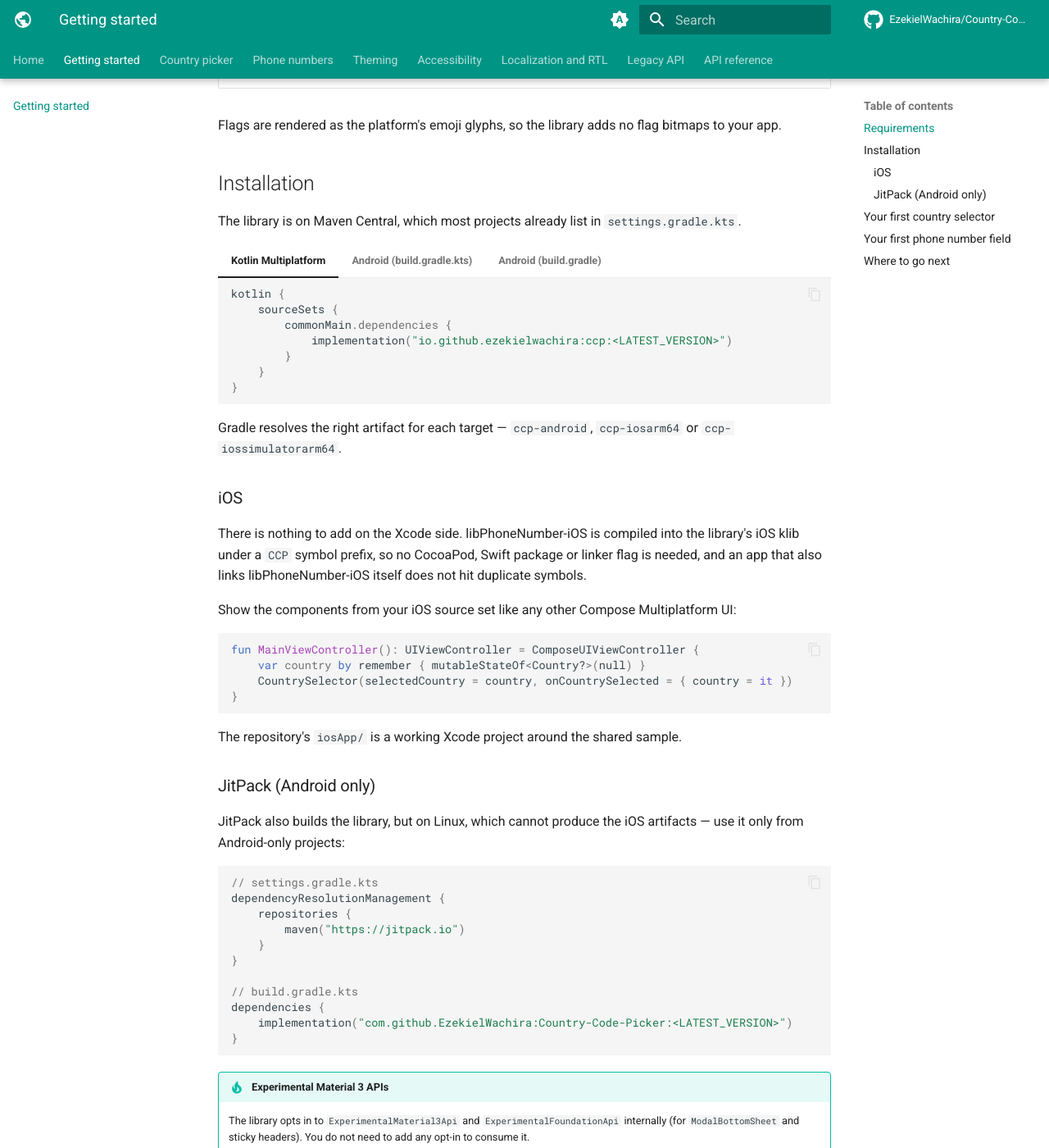
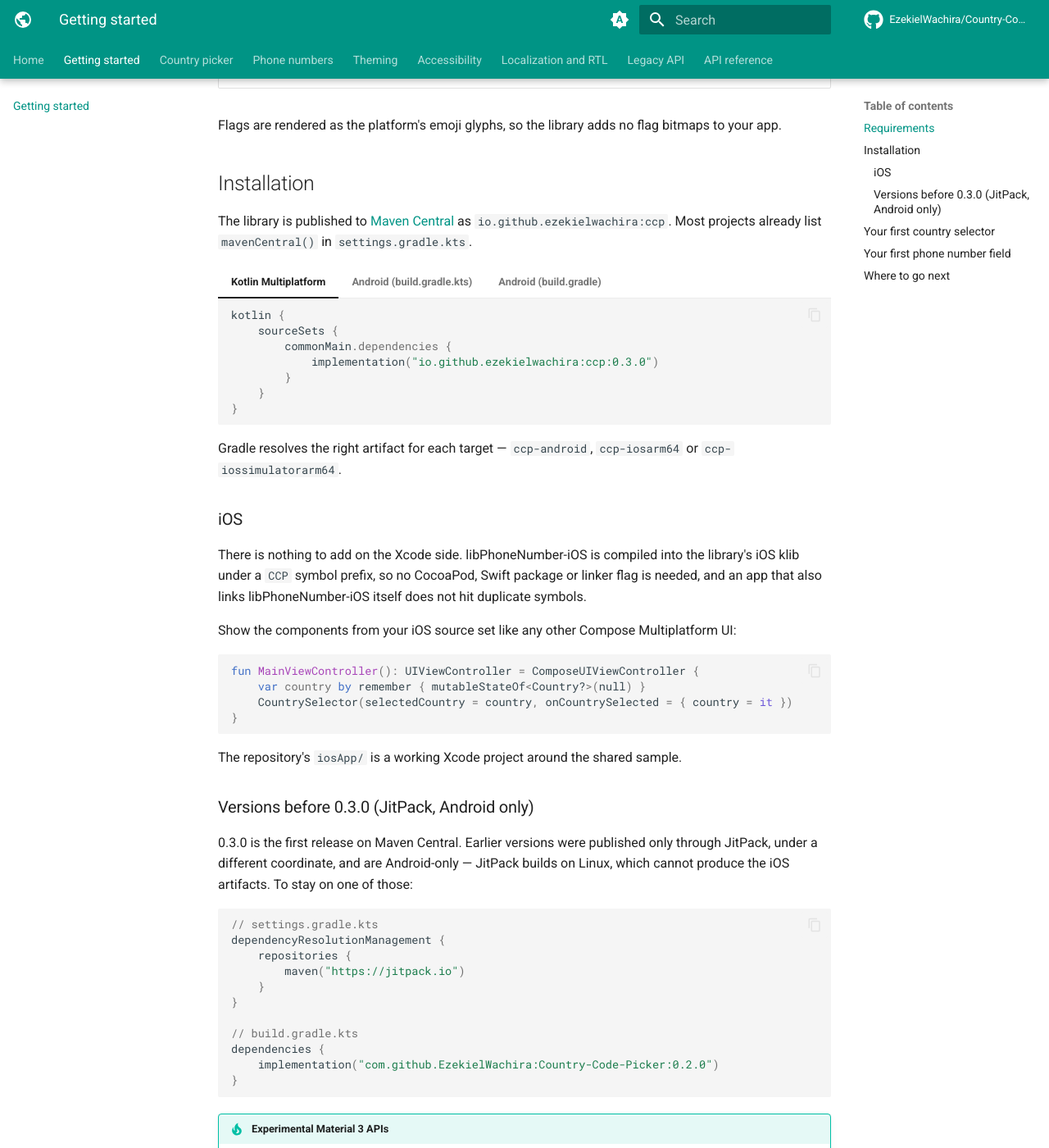
Before and after one commit to EzekielWachira/Country-Code-Picker, an MkDocs documentation site: the page built from docs/getting-started.md, in a window 1280 px wide and 1400 px high, scrolled down 419 px. Shown: the whole window at 82% size. Built offline with MkDocs 1.6.1 and Material for MkDocs 9.7.7, drawn with Linux system fonts in a browser that asks for light colours; comment, search, counter and statistics services are not loaded.

Commit message:
docs: point the README and site at Maven Central instead of JitPack
0.3.0 is on Maven Central, so the badge, the installation sections, the
site's footer link and the dependency snippets now name
io.github.ezekielwachira:ccp:0.3.0. JitPack stays documented only as where
versions before 0.3.0 live, under their old Android-only coordinate.

Co-Authored-By: Claude Fable 5.1 <noreply@anthropic.com>

````diff
--- a/docs/getting-started.md
+++ b/docs/getting-started.md
@@ -13,7 +13,8 @@ Flags are rendered as the platform's emoji glyphs, so the library adds no flag b
 
 ## Installation
 
-The library is on Maven Central, which most projects already list in `settings.gradle.kts`.
+The library is published to [Maven Central](https://central.sonatype.com/artifact/io.github.ezekielwachira/ccp)
+as `io.github.ezekielwachira:ccp`. Most projects already list `mavenCentral()` in `settings.gradle.kts`.
 
 === "Kotlin Multiplatform"
 
@@ -21,7 +22,7 @@ The library is on Maven Central, which most projects already list in `settings.g
     kotlin {
         sourceSets {
             commonMain.dependencies {
-                implementation("io.github.ezekielwachira:ccp:<LATEST_VERSION>")
+                implementation("io.github.ezekielwachira:ccp:0.3.0")
             }
         }
     }
@@ -31,7 +32,7 @@ The library is on Maven Central, which most projects already list in `settings.g
 
     ```kotlin
     dependencies {
-        implementation("io.github.ezekielwachira:ccp:<LATEST_VERSION>")
+        implementation("io.github.ezekielwachira:ccp:0.3.0")
     }
     ```
 
@@ -39,7 +40,7 @@ The library is on Maven Central, which most projects already list in `settings.g
 
     ```groovy
     dependencies {
-        implementation 'io.github.ezekielwachira:ccp:<LATEST_VERSION>'
+        implementation 'io.github.ezekielwachira:ccp:0.3.0'
     }
     ```
 
@@ -63,10 +64,11 @@ fun MainViewController(): UIViewController = ComposeUIViewController {
 
 The repository's `iosApp/` is a working Xcode project around the shared sample.
 
-### JitPack (Android only)
+### Versions before 0.3.0 (JitPack, Android only)
 
-JitPack also builds the library, but on Linux, which cannot produce the iOS artifacts — use it only
-from Android-only projects:
+0.3.0 is the first release on Maven Central. Earlier versions were published only through JitPack,
+under a different coordinate, and are Android-only — JitPack builds on Linux, which cannot produce
+the iOS artifacts. To stay on one of those:
 
 ```kotlin
 // settings.gradle.kts
@@ -78,7 +80,7 @@ dependencyResolutionManagement {
 
 // build.gradle.kts
 dependencies {
-    implementation("com.github.EzekielWachira:Country-Code-Picker:<LATEST_VERSION>")
+    implementation("com.github.EzekielWachira:Country-Code-Picker:0.2.0")
 }
 ```
 
--- a/mkdocs.yml
+++ b/mkdocs.yml
@@ -60,8 +60,8 @@ extra:
       link: https://github.com/EzekielWachira/Country-Code-Picker
       name: Source on GitHub
     - icon: material/package-variant
-      link: https://jitpack.io/#EzekielWachira/Country-Code-Picker
-      name: Releases on JitPack
+      link: https://central.sonatype.com/artifact/io.github.ezekielwachira/ccp
+      name: Releases on Maven Central
 
 markdown_extensions:
   - admonition
````
Also changed, not shown: README.md (+10 -10 lines), docs/index.md (+2 -2 lines).
